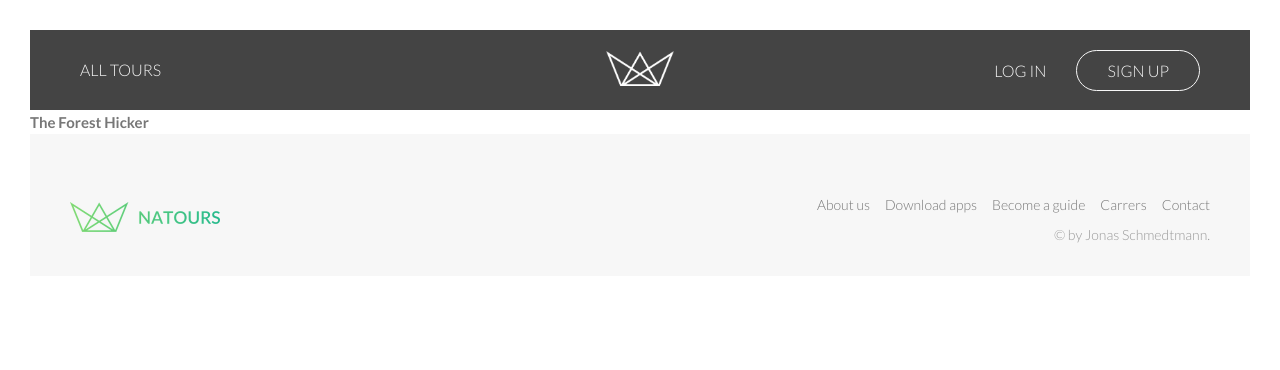
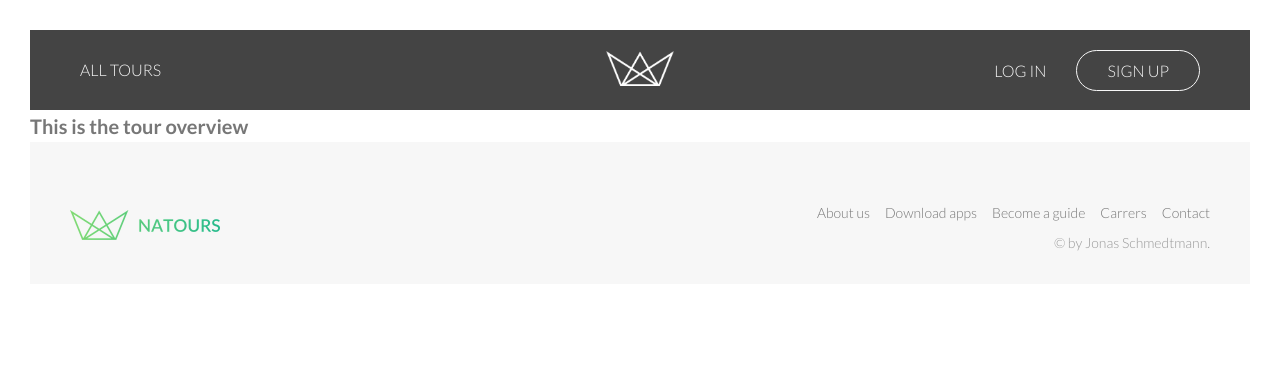
Before and after one commit to abdulragib/Natours-API-, a Node server app: page / in a window 1280 px wide. Shown: the top 370 px of the page. Run offline with Node 20, Linux system fonts and the light colour scheme; some libraries are stand-ins or nearby versions.

Commit message:
extend base pug template with other child page

```diff
--- a/app.js
+++ b/app.js
@@ -12,6 +12,7 @@ const globalErrorHandler = require('./controllers/errorController');
 const tourRouter = require('./routes/tourRoutes');
 const userRouter = require('./routes/userRoutes');
 const reviewRouter = require('./routes/reviewRoutes');
+const viewRouter = require('./routes/viewRoutes');
 
 const app = express();
 
@@ -20,7 +21,7 @@ app.set('views', path.join(__dirname, 'views'));
 
 //1) GLOBAL MIDDLEWARES
 //Serving static files
-app.use(express.static(path.join(__dirname,'public')));
+app.use(express.static(path.join(__dirname, 'public')));
 
 //Set security HTTP headers
 app.use(helmet());
@@ -65,8 +66,6 @@ app.use(
   }),
 );
 
-
-
 // Test Middlewares
 app.use((req, res, next) => {
   req.requestTime = new Date().toISOString();
@@ -74,13 +73,7 @@ app.use((req, res, next) => {
 });
 
 //3) Routes
-app.get('/',(req,res)=>{
-  res.status(200).render('base',{
-    tour:'The Forest Hicker',
-    user:'Jonas'
-  })
-})
-
+app.use('/', viewRouter);
 app.use('/api/v1/tours', tourRouter);
 app.use('/api/v1/users', userRouter);
 app.use('/api/v1/reviews', reviewRouter);
--- /dev/null
+++ b/controllers/viewsController.js
@@ -0,0 +1,11 @@
+exports.getOverview=(req, res) => {
+    res.status(200).render('overview', {
+      title: 'All Tours',
+    });
+  }
+
+exports.getTour= (req, res) => {
+    res.status(200).render('tour', {
+      title: 'The Forest Hiker Tour',
+    });
+  }
--- a/views/base.pug
+++ b/views/base.pug
@@ -7,15 +7,15 @@ html
         link(rel='stylesheet' href='css/style.css')
         link(rel='shortcut icon' type='image/png' href='img/favicon.png')
         link(rel='stylesheet' href="https://fonts.googleapis.com/css?family=Lato:300,300i,700")
-        title Natours | Exciting tours for adventurous people
+        title Natours | #{title}
 
     body
         //HEADER
         include _header
 
         //Content
-        section.overview
-            h1=tour
+        block content
+            h1 This is a placeholder
 
         //FOOTER
         include _footer
--- /dev/null
+++ b/views/overview.pug
@@ -0,0 +1,4 @@
+extends base
+
+block content
+    h1 This is the tour overview
--- /dev/null
+++ b/views/tour.pug
@@ -0,0 +1,4 @@
+extends base
+
+block content
+    h1 This is the tour details
```
Also changed, not shown: routes/viewRoutes.js (added, +9 -0 lines).
